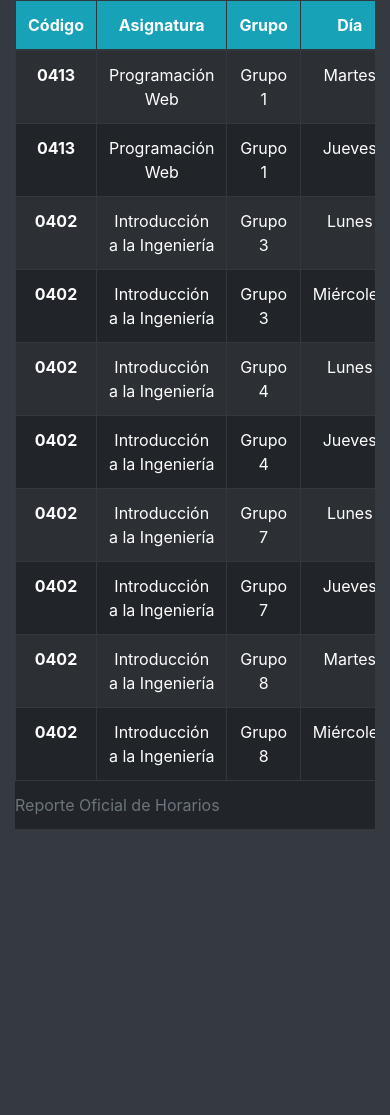
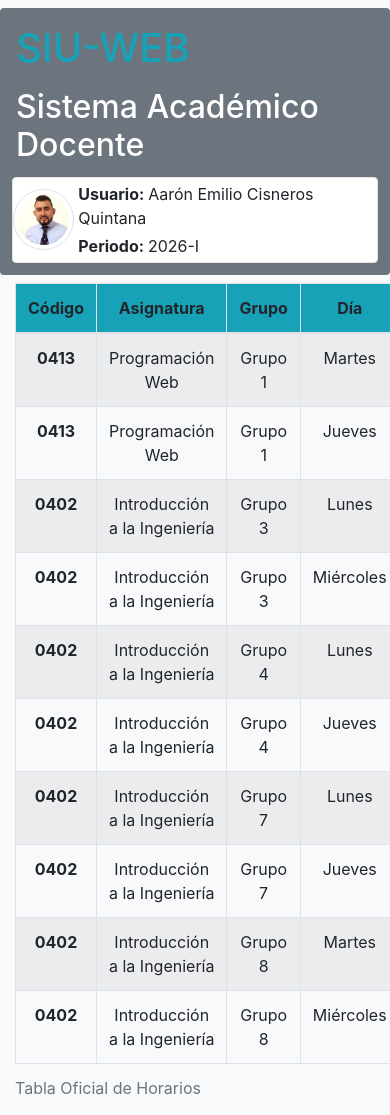
Before and after one commit to SProtector04/css-challenge-adlh, a plain HTML site: page index.html in a window 390 px wide. Before the commit the page ends 845 px from the top, so only its background shows below. Drawn offline with nearby package versions, Linux system fonts and the light colour scheme.

Commit message:
Table made for desktop view, with a responsive navbar too :)

```diff
--- a/index.html
+++ b/index.html
@@ -4,12 +4,26 @@
             <meta charset="utf-8">
             <meta name="viewport" content="width=device-width, initial-scale=1, shrink-to-fit=no">
             <link rel="stylesheet" href="https://cdn.jsdelivr.net/npm/bootstrap@4.1.3/dist/css/bootstrap.min.css" integrity="sha384-MCw98/SFnGE8fJT3GXwEOngsV7Zt27NXFoaoApmYm81iuXoPkFOJwJ8ERdknLPMO" crossorigin="anonymous">
-            <title> SIGA - Reporte Oficial de Horarios</title>
+            <link rel="icon" href="/images/Favicon-LASALLE.png" sizes="32x32" type="image/png">
+            <title> SIU - Reporte Oficial de Horarios</title>
         </head>
-        <body class="bg-dark">
-            <section class="container">
-                <table class="table table-dark table-striped table-bordered table-hover table-responsive text-center">
-                    <caption>Reporte Oficial de Horarios</caption>
+        <body class="bg-light">
+            <section class="container bg-secondary d-flex justify-content-between rounded mt-2 flex-wrap p-2">
+                <h1 class="text-info m-2">SIU-WEB</h1>
+                <h2 class="text-white m-2">Sistema Académico Docente</h2>
+                <card class="card bg-white rounded border m-1 d-flex flex-row align-items-center justify-content-center">
+                    <section>
+                        <img src="/images/pure_quality.jpg" alt="user_photo_0" width="64" height="64" class="rounded-circle img-thumbnail">
+                    </section>
+                    <section class="m-1">
+                    <p class="card-text mb-1"><strong>Usuario: </strong> Aarón Emilio Cisneros Quintana </p>
+                    <p class="card-text mb-0"><strong>Periodo: </strong> 2026-I </p>
+                    </section>
+                </card>
+            </section>
+            <section class="container table-responsive">
+                <table class="table table-striped table-bordered table-hover text-center mt-2">
+                    <caption>Tabla Oficial de Horarios</caption>
             <thead>
             <tr class="bg-info">
             <th scope="col">Código</th>
```
Also changed, not shown: images/Favicon-LASALLE.png (added), images/pure_quality.jpg (added).
